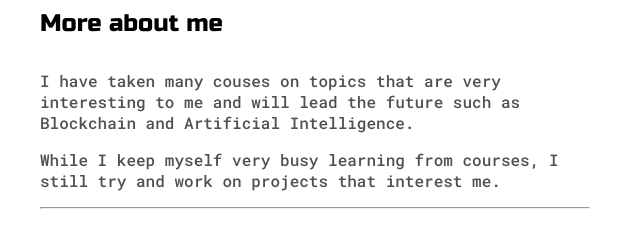
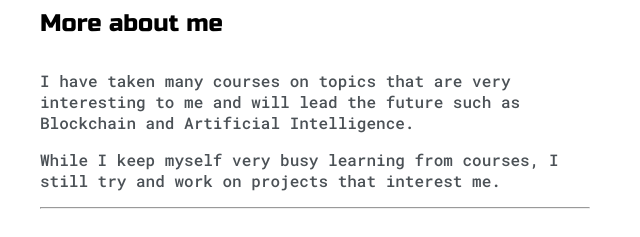
Before and after one commit to eden-sasson/eden-sasson.github.io, a plain HTML site: page index.html in a window 1280 px wide. Shown: the part 754-991 px from the top of the page, 0-640 px from the left. Drawn offline with Linux system fonts and the light colour scheme.

Commit message:
Update index.html

```diff
--- a/index.html
+++ b/index.html
@@ -79,7 +79,7 @@
 				<div class="about-me">
 					<h4>More about me</h4>
 
-					<p>I have taken many couses on topics that are very interesting to me and will lead the future such as Blockchain and Artificial Intelligence.</p>
+					<p>I have taken many courses on topics that are very interesting to me and will lead the future such as Blockchain and Artificial Intelligence.</p>
 
 					<p>While I keep myself very busy learning from courses, I still try and work on projects that interest me.</p>
 
```
